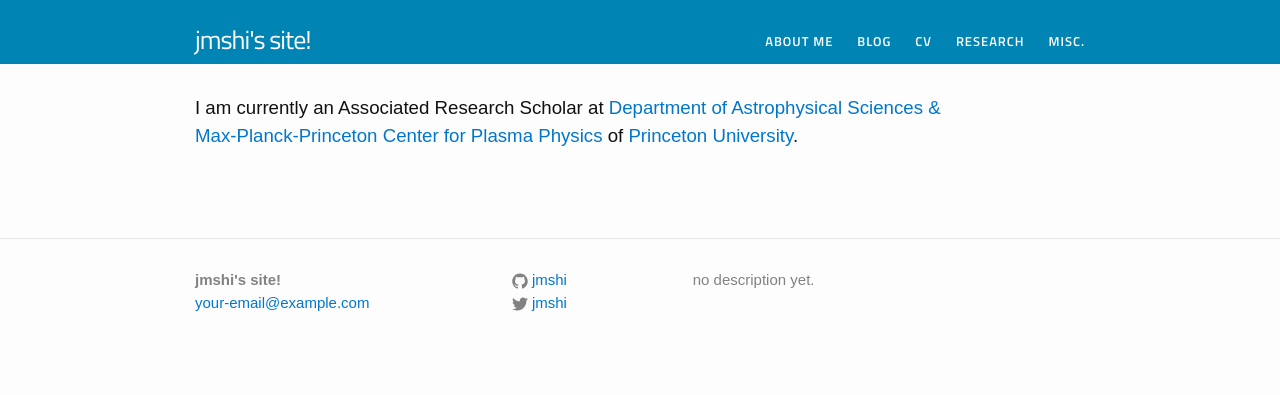
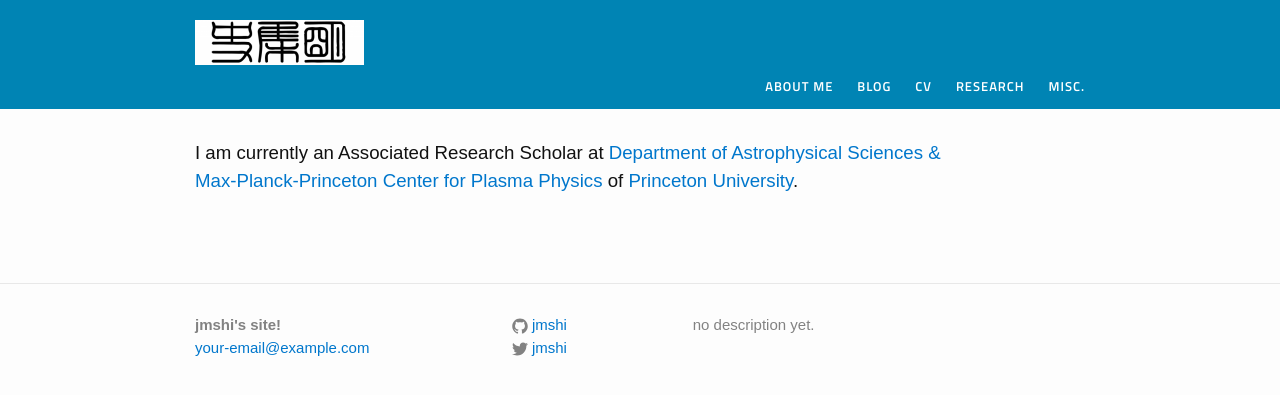
Before and after one commit to jmshi/jmshi.github.io, a Jekyll site: the page built from index.md, in a window 1280 px wide. Shown: the top 395 px of the page. Built offline with Jekyll 4.4.1, drawn with Linux system fonts in a browser that asks for light colours.

Commit message:
Update header.html

```diff
--- a/_includes/header.html
+++ b/_includes/header.html
@@ -1,8 +1,14 @@
 <header class="site-header">
 
   <div class="wrapper">
-
+<!---
     <a class="site-title" href="{{ site.baseurl }}/">{{ site.title }}</a>
+-->
+ <div class="logo-tag">
+  <a href="{{site.baseurl}}/"><a href="http://jimingshi.us/" class="custom-logo-link" rel="home" itemprop="url">
+  <img width="169" height="45" src="/assets/cropped-27f730b8e0a24e06b9c6e32d8d841097-e1475432294367.png"
+  class="custom-logo" alt="Ji-Ming Shi" itemprop="logo" /></a></a>
+ </div>
 
 
     <nav class="site-nav">
```
